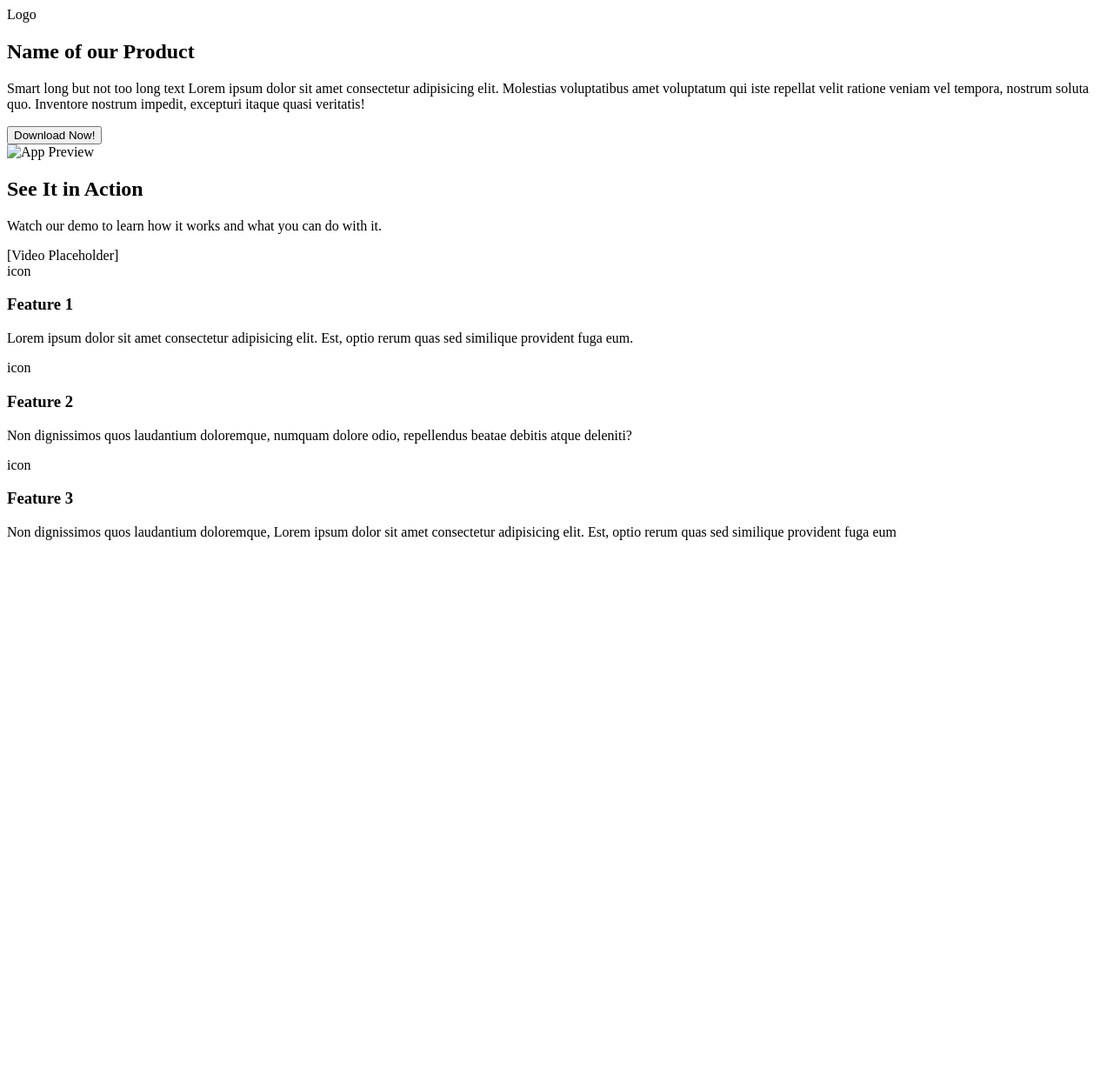
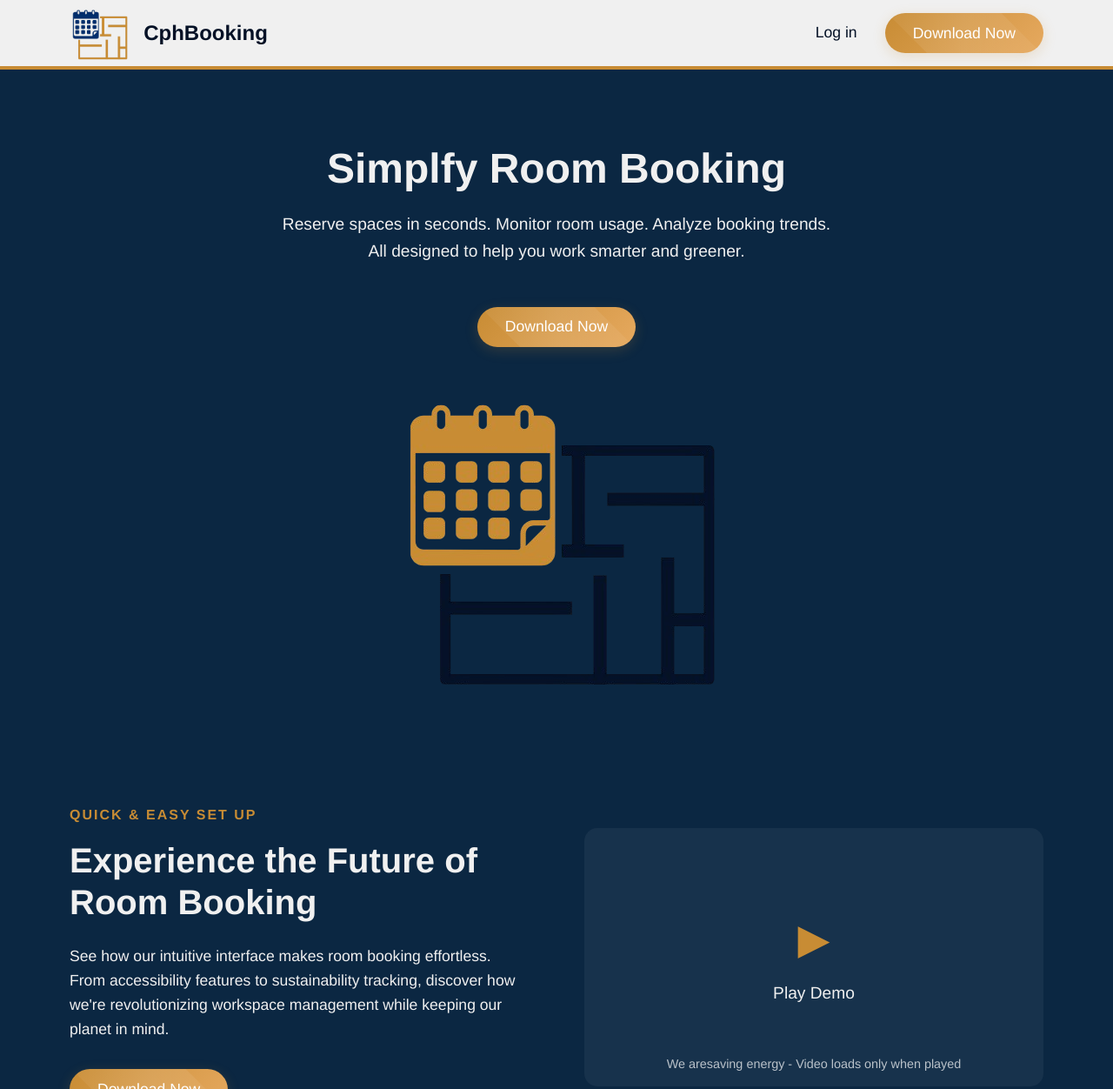
Before and after one commit to Wanesia/landing-page-UXUI-final, a plain HTML site: page index.html in a window 1280 px wide. Shown: the top 1252 px of the page at 87% size. Before the commit the page ends 800 px from the top, so only its background shows below. Drawn offline with Linux system fonts and the light colour scheme.

Commit message:
almost done

```diff
--- a/index.html
+++ b/index.html
@@ -9,52 +9,74 @@
 <body>
   <!-- Navbar -->
   <nav class="navbar">
-    <div class="logo">Logo</div>
+    <div class="logo">
+      <img class="logo-img" src="logo3.png" alt="Logo">
+      <h1>CphBooking</h1>
+    </div>
+    <div class="navbar-right">
+      <p>Log in</p>
+      <button class="download-btn">Download Now</button>
+    </div>
   </nav>
 
   <!-- Hero Section -->
   <section class="hero">
     <div class="hero-content">
-      <h1>Name of our Product</h1>
-      <p>Smart long but not too long text Lorem ipsum dolor sit amet consectetur adipisicing elit. Molestias voluptatibus amet voluptatum qui iste repellat velit ratione veniam vel tempora, nostrum soluta quo. Inventore nostrum impedit, excepturi itaque quasi veritatis!</p>
-      <button>Download Now!</button>
+      <h1>Simplfy Room Booking</h1>
+      <p>Reserve spaces in seconds. Monitor room usage. Analyze booking trends. <br>All designed to help you work smarter and greener.</p>
+      <button class="download-btn">Download Now</button>
+        <div class="hero-image">
+            <img src="logo1.png" alt="App Preview" />
+        </div>
     </div>
-    <div class="hero-image">
-      <img src="app-image.jpg" alt="App Preview" />
-    </div>
+
   </section>
 
   <!-- Video Section -->
   <section class="video-section">
     <div class="video-text">
-      <h2>See It in Action</h2>
-      <p>Watch our demo to learn how it works and what you can do with it.</p>
+      <h3>QUICK & EASY SET UP</h3>
+      <h2>Experience the Future of Room Booking</h2>
+      <p>See how our intuitive interface makes room booking effortless. From accessibility features to sustainability tracking, discover how we're revolutionizing workspace management while keeping our planet in mind.</p>
+
+      <button class="download-btn">Download Now</button>
     </div>
-    <div class="video-placeholder">
-      <div class="video-box">[Video Placeholder]</div>
+    <div class="video-container">
+      <div class="video-placeholder">
+        <div class="play-button">
+          <span>▶</span>
+          <p>Play Demo</p>
+        </div>
+        <p class="eco-note">We aresaving energy - Video loads only when played</p>
+      </div>
     </div>
   </section>
 
   <!-- Features Section -->
   <section class="features">
     <div class="feature">
-      <div class="icon">icon</div>
-      <h3>Feature 1</h3>
-      <p>Lorem ipsum dolor sit amet consectetur adipisicing elit. Est, optio rerum quas sed similique provident fuga eum.</p>
+      <div class="icon">
+        <img src="wheelchair.svg" alt="Accessibility icon" class="feature-icon">
+      </div>
+      <h3>Smart Accessibility & Navigation</h3>
+      <p>Find perfectly suited rooms with our intelligent filtering system. Filter by accessibility features, equipment needs, and proximity to elevators. Every user's needs are considered and met with precision.</p>
     </div>
     <div class="feature">
-      <div class="icon">icon</div>
-      <h3>Feature 2</h3>
-      <p>Non dignissimos quos laudantium doloremque, numquam dolore odio, repellendus beatae debitis atque deleniti?</p>
+      <div class="icon">
+        <img src="calendar.svg" alt="Calendar icon" class="feature-icon">
+      </div>
+      <h3>Effortless Booking Management</h3>
+      <p>Create one-time or recurring bookings with ease. Seamlessly integrate with your calendar, manage conflicts automatically, and share booking details with your team - all in just a few clicks.</p>
     </div>
     <div class="feature">
-      <div class="icon">icon</div>
-      <h3>Feature 3</h3>
-      <p>Non dignissimos quos laudantium doloremque, Lorem ipsum dolor sit amet consectetur adipisicing elit. Est, optio rerum quas sed similique provident fuga eum</p>
+      <div class="icon">
+        <img src="sun.svg" alt="Sustainability icon" class="feature-icon">
+      </div>
+      <h3>Sustainable & Quality Control</h3>
+      <p>Make eco-conscious choices with our sustainability ratings. Track natural lighting usage, monitor eco-efficiency scores, and provide feedback to continuously improve room quality and accessibility.</p>
     </div>
   </section>
 
-  <!-- Script -->
   <script src="script.js"></script>
 </body>
 </html>
--- a/style.css
+++ b/style.css
@@ -0,0 +1,296 @@
+:root {
+  --primary: #041126;
+  --secondary: #c88c34;
+  --background-color: #0b2742;
+  --text-primary: #f0f0f0;
+  --font-family: "Helvetica Neue", Arial;
+}
+* {
+  margin: 0;
+  padding: 0;
+  box-sizing: border-box;
+  font-family: var(--font-family);
+}
+
+a {
+  text-decoration: none;
+  color: inherit;
+}
+
+button {
+  cursor: pointer;
+}
+
+body {
+  font-family: sans-serif;
+  line-height: 1.4;
+  background-color: var(--background-color);
+  color: var(--text-primary);
+}
+.navbar {
+  height: 10vh;
+  width: 100%;
+  background-color: var(--text-primary);
+  display: flex;
+  justify-content: space-between;
+  align-items: center;
+  padding: 0 5rem;
+  color: var(--primary);
+  border-bottom: 4px solid;
+  border-color: var(--secondary);
+}
+.logo {
+  display: flex;
+  align-items: center;
+  gap: 1rem;
+  flex-shrink: 0;
+}
+.logo-img {
+  height: 8vh;
+}
+.navbar-right {
+  display: flex;
+  align-items: center;
+  gap: 2rem;
+}
+.navbar-right p {
+  font-size: 1.1rem;
+  cursor: pointer;
+  color: var(--primary);
+  position: relative;
+  padding-bottom: 2px;
+}
+.navbar-right p::after {
+  content: '';
+  position: absolute;
+  width: 0;
+  height: 2px;
+  bottom: 0;
+  left: 0;
+  background-color: var(--secondary);
+  transition: width 0.3s ease;
+}
+.navbar-right p:hover::after {
+  width: 100%;
+}
+.download-btn {
+  padding: 0.8rem 2rem;
+  background: linear-gradient(135deg, var(--secondary), #e6a95f);
+  color: white;
+  border: none;
+  border-radius: 25px;
+  font-size: 1.1rem;
+  font-weight: 500;
+  transition: all 0.3s ease;
+  box-shadow: 0 4px 15px rgba(200, 140, 52, 0.2);
+  position: relative;
+  overflow: hidden;
+}
+.download-btn:hover {
+  transform: translateY(-2px);
+  box-shadow: 0 6px 20px rgba(200, 140, 52, 0.3);
+}
+.download-btn:active {
+  transform: translateY(1px);
+  box-shadow: 0 2px 10px rgba(200, 140, 52, 0.2);
+}
+.download-btn::after {
+  content: '';
+  position: absolute;
+  top: -50%;
+  left: -50%;
+  width: 200%;
+  height: 200%;
+  background: linear-gradient(
+    45deg,
+    transparent,
+    rgba(255, 255, 255, 0.1),
+    transparent
+  );
+  transform: rotate(45deg);
+  transition: all 0.3s ease;
+}
+.download-btn:hover::after {
+  left: 100%;
+}
+.hero {
+  display: flex;
+  justify-content: center;
+  align-items: center;
+  padding: 3rem;
+  min-height: 80vh;
+  width: 100%;
+}
+
+.hero-content {
+  display: flex;
+  justify-content: center;
+  align-items: center;
+  flex-direction: column;
+  margin-top: 2rem;
+  text-align: center;
+  max-width: 800px;
+}
+
+.hero-content button {
+  margin-top: 3rem;
+}
+
+.hero-content p {
+  font-size: 1.2rem;
+  line-height: 1.6;
+}
+
+.hero-content h1 {
+  font-size: 3rem;
+  margin-bottom: 1rem;
+}
+
+.hero-image {
+  margin-top: 2rem;
+  max-width: 100%;
+  display: flex;
+  justify-content: center;
+}
+
+.hero-image img {
+  max-width: 100%;
+  height: auto;
+  object-fit: contain;
+}
+
+.features {
+  display: flex;
+  justify-content: center;
+  align-items: stretch;
+  gap: 3rem;
+  padding: 5rem;
+  max-width: 1600px;
+  margin: 0 auto;
+}
+
+.feature {
+  flex: 1;
+  background: rgba(255, 255, 255, 0.05);
+  padding: 2rem;
+  border-radius: 10px;
+  text-align: center;
+}
+
+.feature .icon {
+  margin-bottom: 1.5rem;
+  display: flex;
+  justify-content: center;
+  align-items: center;
+}
+
+.feature-icon {
+  width: 48px;
+  height: 48px;
+  color: var(--secondary);
+}
+
+.feature h3 {
+  color: var(--secondary);
+  font-size: 1.5rem;
+  margin-bottom: 1rem;
+}
+
+.feature p {
+  color: var(--text-primary);
+  line-height: 1.6;
+  font-size: 1.1rem;
+}
+
+.video-section {
+  display: flex;
+  justify-content: space-between;
+  align-items: center;
+  padding: 5rem;
+  gap: 4rem;
+  max-width: 1600px;
+  margin: 0 auto;
+}
+
+.video-text {
+  flex: 1;
+  max-width: 600px;
+}
+
+.video-text h3 {
+  color: var(--secondary);
+  font-size: 1rem;
+  margin-bottom: 1rem;
+  letter-spacing: 2px;
+}
+
+.video-text h2 {
+  font-size: 2.5rem;
+  margin-bottom: 1.5rem;
+  line-height: 1.2;
+}
+
+.video-text p {
+  font-size: 1.1rem;
+  line-height: 1.6;
+  margin-bottom: 2rem;
+}
+
+.video-features {
+  list-style: none;
+  margin-bottom: 2rem;
+}
+
+.video-features li {
+  margin-bottom: 1rem;
+  font-size: 1.1rem;
+  display: flex;
+  align-items: center;
+  gap: 0.5rem;
+}
+
+.video-container {
+  flex: 1;
+}
+
+.video-placeholder {
+  background: rgba(255, 255, 255, 0.05);
+  border-radius: 15px;
+  aspect-ratio: 16/9;
+  display: flex;
+  flex-direction: column;
+  justify-content: center;
+  align-items: center;
+  cursor: pointer;
+  transition: background-color 0.3s ease;
+  position: relative;
+  overflow: hidden;
+}
+
+.video-placeholder:hover {
+  background: rgba(255, 255, 255, 0.1);
+}
+
+.play-button {
+  display: flex;
+  flex-direction: column;
+  align-items: center;
+  gap: 1rem;
+}
+
+.play-button span {
+  font-size: 3rem;
+  color: var(--secondary);
+}
+
+.play-button p {
+  font-size: 1.2rem;
+  color: var(--text-primary);
+}
+
+.eco-note {
+  position: absolute;
+  bottom: 1rem;
+  font-size: 0.9rem;
+  color: rgba(255, 255, 255, 0.7);
+}
```
Also changed, not shown: calendar.svg (added), logo1.png (added), logo3.png (added), sun.svg (added), wheelchair.svg (added).
